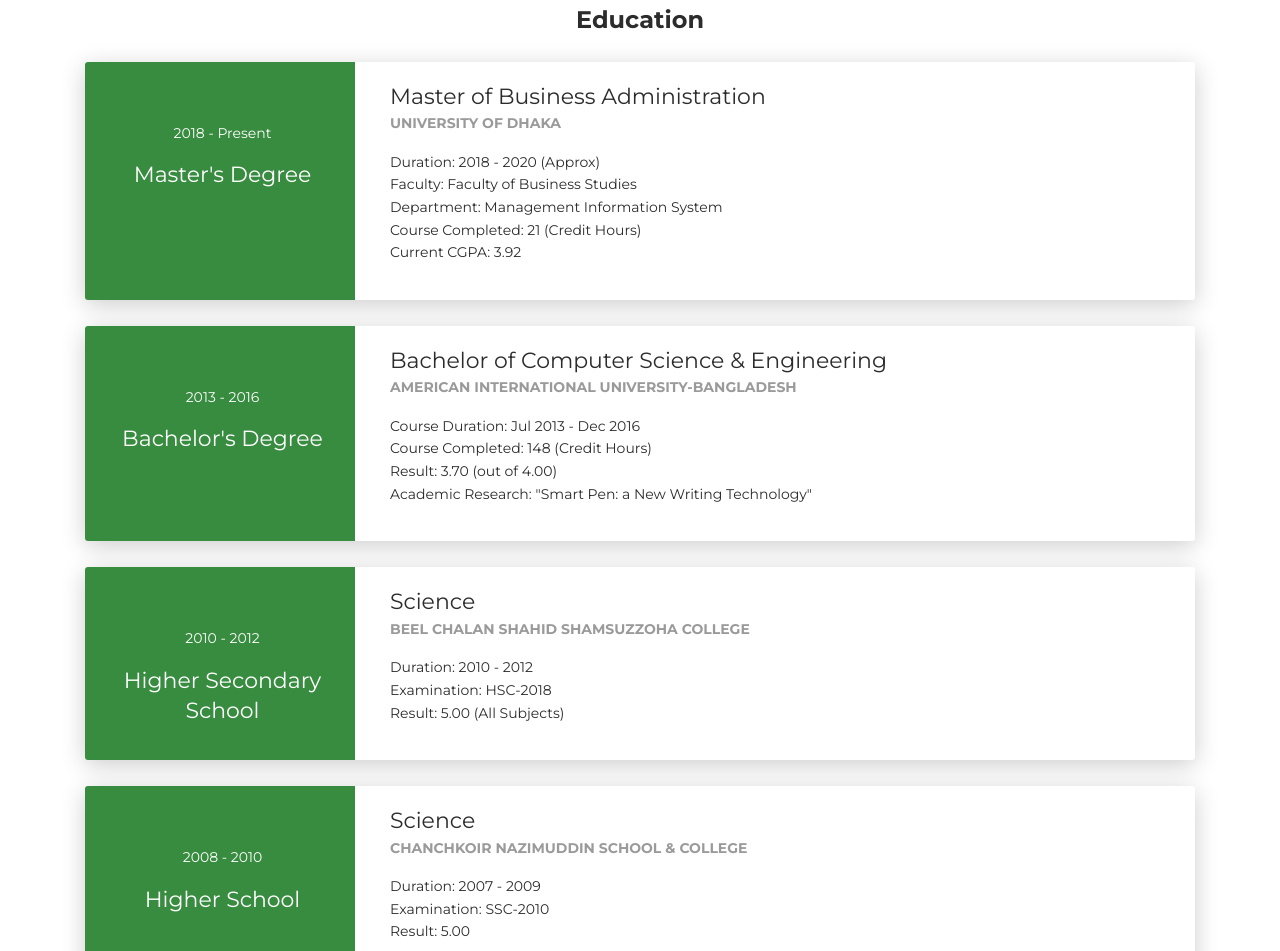
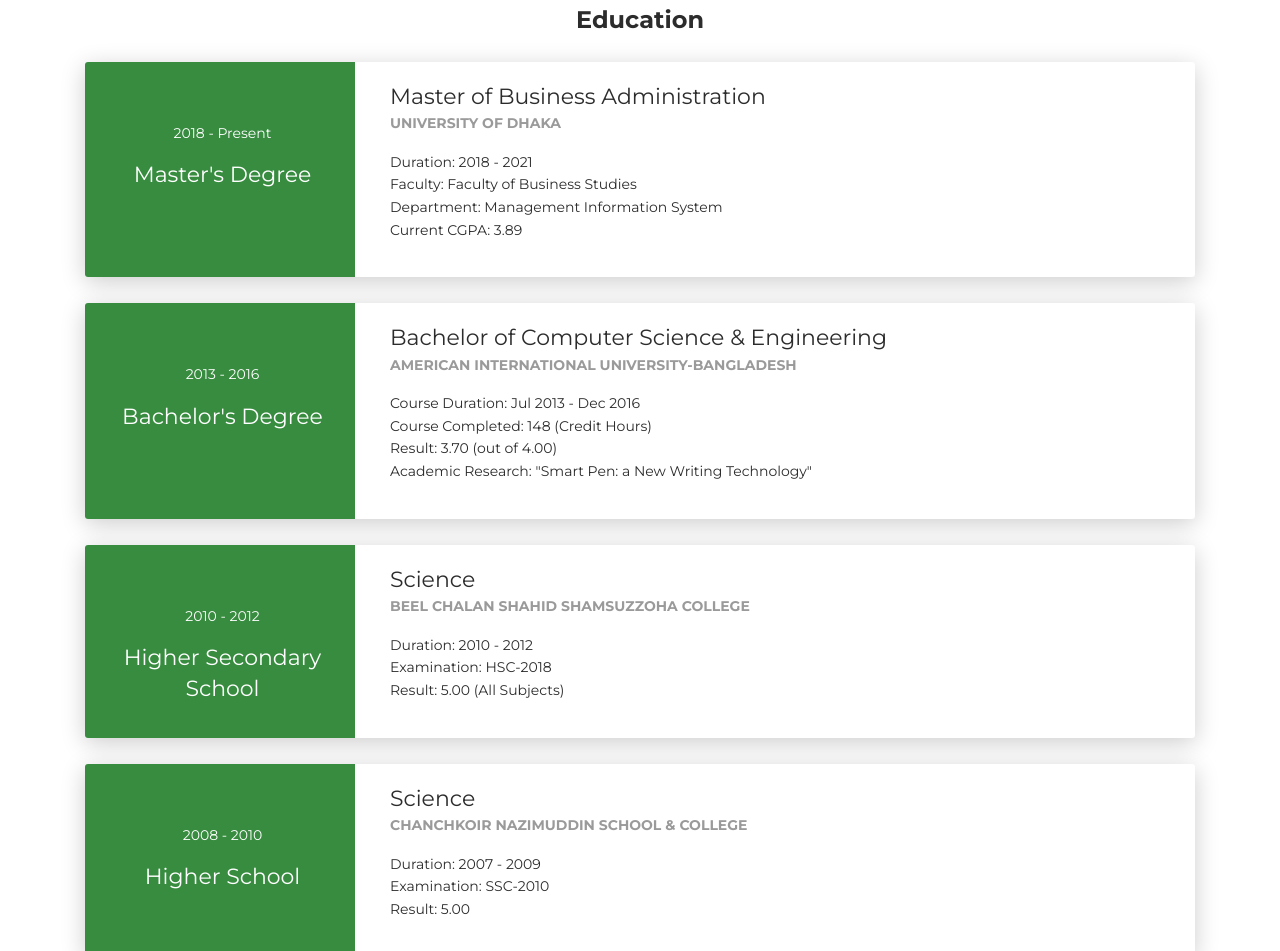
Before and after one commit to rahee-aiub/rahee-aiub.github.io, a plain HTML site: page index.html in a window 1280 px wide. Shown: the part 3364-4315 px from the top of the page. Drawn offline with Linux system fonts and the light colour scheme.

Commit message:
FBS Course Edit

```diff
--- a/index.html
+++ b/index.html
@@ -558,11 +558,10 @@
           <div class="card-body">
             <div class="h5">Master of Business Administration</div>
             <p class="category">University of Dhaka</p>
-            <p>Duration: 2018 - 2020 (Approx)<br>
+            <p>Duration: 2018 - 2021<br>
 				Faculty: Faculty of Business Studies <br>
 				Department: Management Information System <br>
-				Course Completed: 21 (Credit Hours) <br>
-				Current CGPA: 3.92
+				Current CGPA: 3.89
 			</p>
           </div>
         </div>
```
